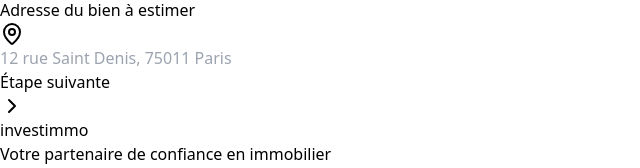
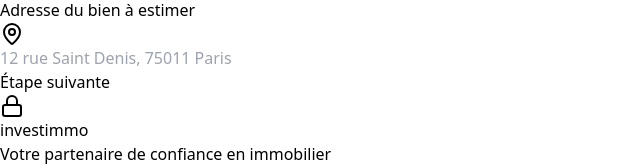
Before and after one commit to Tiaggaws7/WebImmo, a React (Vite) app: page /Estimation in a window 1280 px wide. Shown: the part 272-440 px from the top of the page, without its empty margins (0-640 px from the left). Built offline with nearby package versions, Linux system fonts and the light colour scheme.

Commit message:
add forms' final step

```diff
--- a/src/components/Blog.tsx
+++ b/src/components/Blog.tsx
@@ -99,7 +99,8 @@
   )
 
   return (
-    <div className="container mx-auto px-4 py-8 max-w-6xl">
+    <div className='bg-gray-100'>
+      <div className="container mx-auto px-4 py-8 max-w-6xl">
       <h1 className="text-5xl font-serif font-bold mb-12 text-center text-gray-800">Le Blog d'Investimmo</h1>
       <div className="flex flex-col lg:flex-row gap-8">
         <aside className="lg:w-1/4">
@@ -117,5 +118,6 @@
         </main>
       </div>
     </div>
+    </div>
   )
 }
--- a/src/components/EstimationForm.tsx
+++ b/src/components/EstimationForm.tsx
@@ -1,7 +1,7 @@
 'use client'
 
 import { useState, useEffect } from 'react'
-import { MapPin, Home, Building, Map, Store, CheckSquare, User, ChevronLeft, ChevronRight } from 'lucide-react'
+import { MapPin, Home, Building, Map, Store, CheckSquare, User, ChevronLeft, Lock, ArrowRight } from 'lucide-react'
 
 type FormData = {
   address: string
@@ -48,6 +48,8 @@
       phone: ''
     }
   })
+  const [showFinalMessage, setShowFinalMessage] = useState(false)
+  const [isStepValid, setIsStepValid] = useState(false)
 
   const updateFormData = (field: string, value: any) => {
     setFormData(prev => ({
@@ -76,11 +78,15 @@
   }
 
   const handleNext = () => {
+    if (isStepValid) {
       setCurrentStep(prev => Math.min(prev + 1, 5))
+      setIsStepValid(false)
+    }
   }
 
   const handleBack = () => {
     setCurrentStep(prev => Math.max(prev - 1, 1))
+    setIsStepValid(false)
   }
 
   useEffect(() => {
@@ -88,7 +94,40 @@
     if (progressBar) {
       progressBar.style.width = `${(currentStep - 1) * 25}%`
     }
-  }, [currentStep])
+
+    // Validate current step
+    switch (currentStep) {
+      case 1:
+        setIsStepValid(formData.address.length > 0)
+        break
+      case 2:
+        setIsStepValid(formData.propertyType !== '')
+        break
+      case 3:
+        setIsStepValid(
+          formData.livingArea !== '' &&
+          formData.landArea !== '' &&
+          formData.floors !== '' &&
+          formData.rooms !== '' &&
+          formData.bedrooms !== ''
+        )
+        break
+      case 4:
+        setIsStepValid(formData.features.length > 0)
+        break
+      case 5:
+        setIsStepValid(
+          formData.contact.gender !== '' &&
+          formData.contact.firstName !== '' &&
+          formData.contact.lastName !== '' &&
+          formData.contact.email !== '' &&
+          formData.contact.phone !== ''
+        )
+        break
+      default:
+        setIsStepValid(false)
+    }
+  }, [currentStep, formData])
 
   return (
     <div className="min-h-screen bg-gradient-to-br from-gray-50 to-blue-50 p-4 md:p-6">
@@ -124,12 +163,13 @@
                   Où se situe votre bien ?
                 </h2>
                 <div className="space-y-4 fade-in">
-                  <label className="block text-lg font-medium text-gray-700">
+                  <label htmlFor="address" className="block text-lg font-medium text-gray-700">
                     Adresse du bien à estimer
                   </label>
                   <div className="relative">
                     <MapPin className="absolute left-3 top-3 h-6 w-6 text-gray-400" />
                     <input
+                      id="address"
                       type="text"
                       value={formData.address}
                       onChange={(e) => updateFormData('address', e.target.value)}
@@ -157,14 +197,14 @@
                     <button
                       key={type.id}
                       onClick={() => updateFormData('propertyType', type.id)}
-                      className={`flex flex-col items-center rounded-xl border-2 p-6 transition-all duration-300 hover:border-blue-500 ${
+                      className={`flex flex-col items-center justify-center p-6 rounded-xl border-2 transition-all duration-300 ${
                         formData.propertyType === type.id
-                          ? 'border-blue-500 bg-blue-50'
-                          : 'border-gray-200'
+                          ? 'border-blue-500 bg-blue-50 text-blue-700'
+                          : 'border-gray-200 text-gray-600 hover:border-blue-300 hover:bg-blue-50'
                       }`}
                     >
-                      <type.icon className="mb-4 h-16 w-16 text-blue-500" />
-                      <span className="text-lg font-medium text-gray-700">{type.label}</span>
+                      <type.icon className="mb-4 h-16 w-16" />
+                      <span className="text-lg font-medium">{type.label}</span>
                     </button>
                   ))}
                 </div>
@@ -186,13 +226,15 @@
                     { id: 'bedrooms', label: 'Nombre de chambres' }
                   ].map((field) => (
                     <div key={field.id} className="space-y-2">
-                      <label className="block text-sm font-medium text-gray-700">
+                      <label htmlFor={field.id} className="block text-sm font-medium text-gray-700">
                         {field.label}
                       </label>
                       <div className="flex items-center">
                         <input
+                          id={field.id}
                           type="number"
-                          value={formData.contact[field.id as keyof typeof formData.contact] as string}                          onChange={(e) => updateFormData(field.id, e.target.value)}
+                          value={formData[field.id as keyof typeof formData] as string}
+                          onChange={(e) => updateFormData(field.id, e.target.value)}
                           className="w-full rounded-lg border-2 border-gray-200 bg-gray-50 px-4 py-2 text-gray-800 focus:border-blue-500 focus:outline-none focus:ring-2 focus:ring-blue-200 transition-all duration-300"
                         />
                         {field.unit && (
@@ -216,10 +258,10 @@
                     <button
                       key={feature}
                       onClick={() => toggleFeature(feature)}
-                      className={`flex items-center justify-center rounded-lg border-2 p-4 text-center transition-all duration-300 hover:bg-blue-50 ${
+                      className={`py-4 rounded-lg border-2 transition-all duration-300 ${
                         formData.features.includes(feature)
                           ? 'border-blue-500 bg-blue-100 text-blue-700'
-                          : 'border-gray-200 text-gray-600'
+                          : 'border-gray-200 text-gray-600 hover:border-blue-300 hover:bg-blue-50'
                       }`}
                     >
                       {feature}
@@ -246,7 +288,7 @@
                       <button
                         key={gender}
                         onClick={() => updateContactData('gender', gender)}
-                        className={`rounded-full px-6 py-2 text-lg transition-all duration-300 ${
+                        className={`px-6 py-2 rounded-full text-lg transition-all duration-300 ${
                           formData.contact.gender === gender
                             ? 'bg-blue-500 text-white'
                             : 'bg-gray-100 text-gray-700 hover:bg-gray-200'
@@ -273,10 +315,11 @@
                     }
                   ].map((field) => (
                     <div key={field.id} className="space-y-2">
-                      <label className="block text-sm font-medium text-gray-700">
+                      <label htmlFor={field.id} className="block text-sm font-medium text-gray-700">
                         {field.label}
                       </label>
                       <input
+                        id={field.id}
                         type={field.type || 'text'}
                         value={formData.contact[field.id as keyof typeof formData.contact]}
                         onChange={(e) => updateContactData(field.id, e.target.value)}
@@ -290,25 +333,42 @@
             )}
           </div>
 
-          {/* Navigation Buttons */}
+          {showFinalMessage && (
+            <div className="mt-8 p-6 bg-green-50 border-2 border-green-500 rounded-xl text-center fade-in">
+              <h2 className="text-2xl font-bold text-green-700 mb-4">Merci pour votre demande d'estimation !</h2>
+              <p className="text-green-600">
+                Nous avons bien reçu vos informations. Notre expert immobilier va étudier votre dossier et vous contactera dans les 48 heures avec une estimation détaillée de votre bien.
+              </p>
+            </div>
+          )}
+
+          {!showFinalMessage && (
             <div className="mt-8 flex justify-between fade-in">
               {currentStep > 1 && (
                 <button
                   onClick={handleBack}
-                className="flex items-center rounded-lg bg-gray-100 px-6 py-2 text-gray-600 transition-all duration-300 hover:bg-gray-200"
+                  className="flex items-center px-6 py-2 rounded-lg bg-gray-100 text-gray-600 transition-all duration-300 hover:bg-gray-200"
                 >
                   <ChevronLeft className="mr-2 h-5 w-5" />
                   Retour
                 </button>
               )}
               <button
-              onClick={currentStep === 5 ? () => console.log(formData) : handleNext}
-              className="ml-auto flex items-center rounded-lg bg-blue-500 px-6 py-2 text-white transition-all duration-300 hover:bg-blue-600"
+                onClick={currentStep === 5 ? () => setShowFinalMessage(true) : handleNext}
+                disabled={!isStepValid}
+                className={`ml-auto flex items-center px-6 py-2 rounded-lg transition-all duration-300 ${
+                  isStepValid ? 'bg-blue-500 text-white hover:bg-blue-600' : 'bg-gray-300 text-gray-500 cursor-not-allowed'
+                }`}
               >
-              {currentStep === 5 ? "Découvrir l'estimation" : 'Étape suivante'}
-              <ChevronRight className="ml-2 h-5 w-5" />
+                {currentStep === 5 ? "Recevoir mon estimation" : 'Étape suivante'}
+                {isStepValid ? (
+                  <ArrowRight className="ml-2 h-5 w-5" />
+                ) : (
+                  <Lock className="ml-2 h-5 w-5" />
+                )}
               </button>
             </div>
+          )}
         </div>
       </div>
     </div>
```
Also changed, not shown: src/components/Selling_form.tsx (+31 -1 lines). Lines whose indentation alone changed are shown as unchanged.
